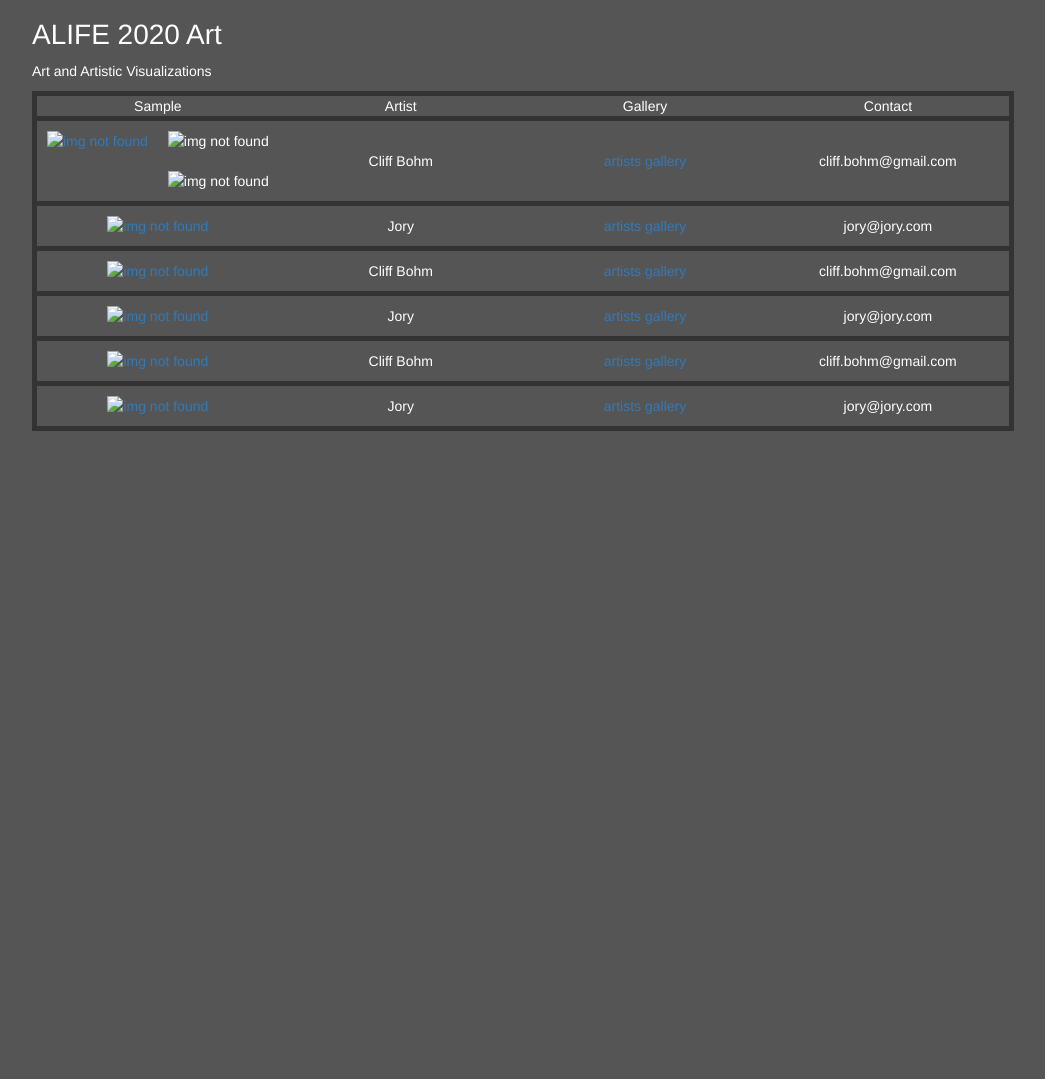
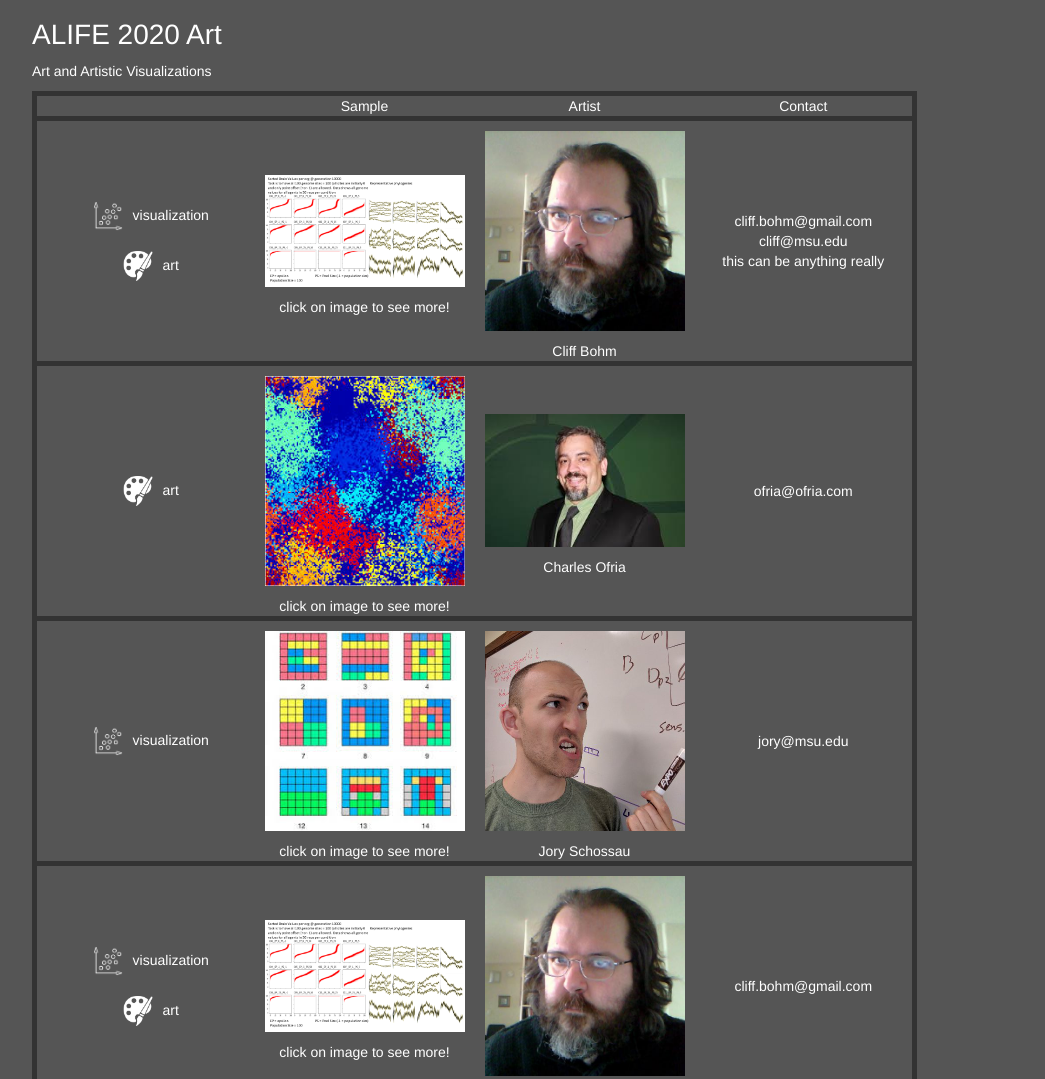
Before and after one commit to cliff-bohm/alife_test.io, a plain HTML site: page index.html in a window 1280 px wide. Shown: the top 1079 px of the page, without its empty margins (38-1083 px from the left). Before the commit the page ends 800 px from the top, so only its background shows below. Drawn offline with nearby package versions, Linux system fonts and the light colour scheme.

Commit message:
added more people

```diff
--- a/art_site_styles.css
+++ b/art_site_styles.css
@@ -29,11 +29,11 @@ table{
 
   text-align:center;
 }
-td,th,tr {
+td {
   color: white;
-  width: 25%;
   border-top: solid 5px #333;
   border-bottom: solid 5px #333;
+  width:25%;
 }
 
 
--- a/index.html
+++ b/index.html
@@ -16,49 +16,51 @@
   <table>
   <tr>
   <strong>
+    <td></td>
     <td>Sample</td>
     <td>Artist</td>
-    <td>Gallery</td>
     <td>Contact</td>
   </strong>
   </tr>
   <tr>
     <td>
-    <object style="float:left;"><a href="artist_cliff_bohm.html"/><img src="../EveryThing/imgs/me.jpg" width="200" alt="img not found"/></a></object>
-    <object style="float:left;"><img src="./img/icons/sci_icon.png" width="30" alt="img not found"/><br><img src="./img/icons/art_icon.png" width="30" alt="img not found"/></td></object>
-    <td>Cliff Bohm</td>
-    <td><a href="artist_cliff_bohm.html">artists gallery</td>
-    <td>cliff.bohm@gmail.com</td>
+    <img src="./img/icons/sci_icon.png" width="30" alt="img not found"/>visualization<br><img src="./img/icons/art_icon.png" width="30" alt="img not found"/>art
+    <td>
+    <a href="artist_cliff_bohm.html"/><img src="img/cliff_bohm/sample.png" width="200" alt="img not found"/></a><br>click on image to see more!
+    </td>
+    <td>
+    <a href="artist_cliff_bohm.html"/><img src="img/cliff_bohm/artist.jpg" width="200" alt="img not found"/></a><br>Cliff Bohm</td>
+    <td>cliff.bohm@gmail.com<br/>cliff@msu.edu<br/>this can be anything really</td>
   </tr>
   <tr>
-    <td><a href="artist_cliff_bohm.html"/><img src="../EveryThing/imgs/jory.jpg" width="200" alt="img not found"/></td>
-    <td>Jory</td>
-    <td><a href="artist_cliff_bohm.html"/>artists gallery</td>
-    <td>jory@jory.com</td>
-  </tr>
-    <tr>
-    <td><a href="artist_cliff_bohm.html"/><img src="../EveryThing/imgs/me.jpg" width="200" alt="img not found"/></td>
-    <td>Cliff Bohm</td>
-    <td><a href="artist_cliff_bohm.html">artists gallery</td>
-    <td>cliff.bohm@gmail.com</td>
+    <td>
+    <img src="./img/icons/art_icon.png" width="30" alt="img not found"/>art
+    <td>
+    <a href="artist_charles_ofria.html"/><img src="img/charles_ofria/sample.jpg" width="200" alt="img not found"/></a><br>click on image to see more!
+    </td>
+    <td>
+    <a href="artist_charles_ofria.html"/><img src="img/charles_ofria/artist.jpg" width="200" alt="img not found"/></a><br>Charles Ofria</td>
+    <td>ofria@ofria.com</td>
   </tr>
   <tr>
-    <td><a href="artist_cliff_bohm.html"/><img src="../EveryThing/imgs/jory.jpg" width="200" alt="img not found"/></td>
-    <td>Jory</td>
-    <td><a href="artist_cliff_bohm.html"/>artists gallery</td>
-    <td>jory@jory.com</td>
-  </tr>
-    <tr>
-    <td><a href="artist_cliff_bohm.html"/><img src="../EveryThing/imgs/me.jpg" width="200" alt="img not found"/></td>
-    <td>Cliff Bohm</td>
-    <td><a href="artist_cliff_bohm.html">artists gallery</td>
-    <td>cliff.bohm@gmail.com</td>
+    <td>
+    <img src="./img/icons/sci_icon.png" width="30" alt="img not found"/>visualization
+    <td>
+    <a href="artist_cliff_bohm.html"/><img src="img/jory_schossau/sample.jpg" width="200" alt="img not found"/></a><br>click on image to see more!
+    </td>
+    <td>
+    <a href="artist_cliff_bohm.html"/><img src="img/jory_schossau/artist.jpg" width="200" alt="img not found"/></a><br>Jory Schossau</td>
+    <td>jory@msu.edu</td>
   </tr>
   <tr>
-    <td><a href="artist_cliff_bohm.html"/><img src="../EveryThing/imgs/jory.jpg" width="200" alt="img not found"/></td>
-    <td>Jory</td>
-    <td><a href="artist_cliff_bohm.html"/>artists gallery</td>
-    <td>jory@jory.com</td>
+    <td>
+    <img src="./img/icons/sci_icon.png" width="30" alt="img not found"/>visualization<br><img src="./img/icons/art_icon.png" width="30" alt="img not found"/>art
+    <td>
+    <a href="artist_cliff_bohm.html"/><img src="img/cliff_bohm/sample.png" src="img/cliff_bohm/sample.png" width="200" alt="img not found"/></a><br>click on image to see more!
+    </td>
+    <td>
+    <a href="artist_cliff_bohm.html"/><img src="img/cliff_bohm/artist.jpg" src="img/cliff_bohm/sample.png" width="200" alt="img not found"/></a><br>Cliff Bohm</td>
+    <td>cliff.bohm@gmail.com</td>
   </tr>
 </table>
 
```
Also changed, not shown: img/charles_ofria/artist.jpg (added), img/charles_ofria/sample.jpg (added), img/cliff_bohm/artist.jpg (added), img/cliff_bohm/sample.png (added), img/icons/art_icon.png (added), img/icons/empty_icon.png (added), img/icons/sci_icon.png (added), img/jory_schossau/artist.jpg (added), img/jory_schossau/sample.jpg (added).
